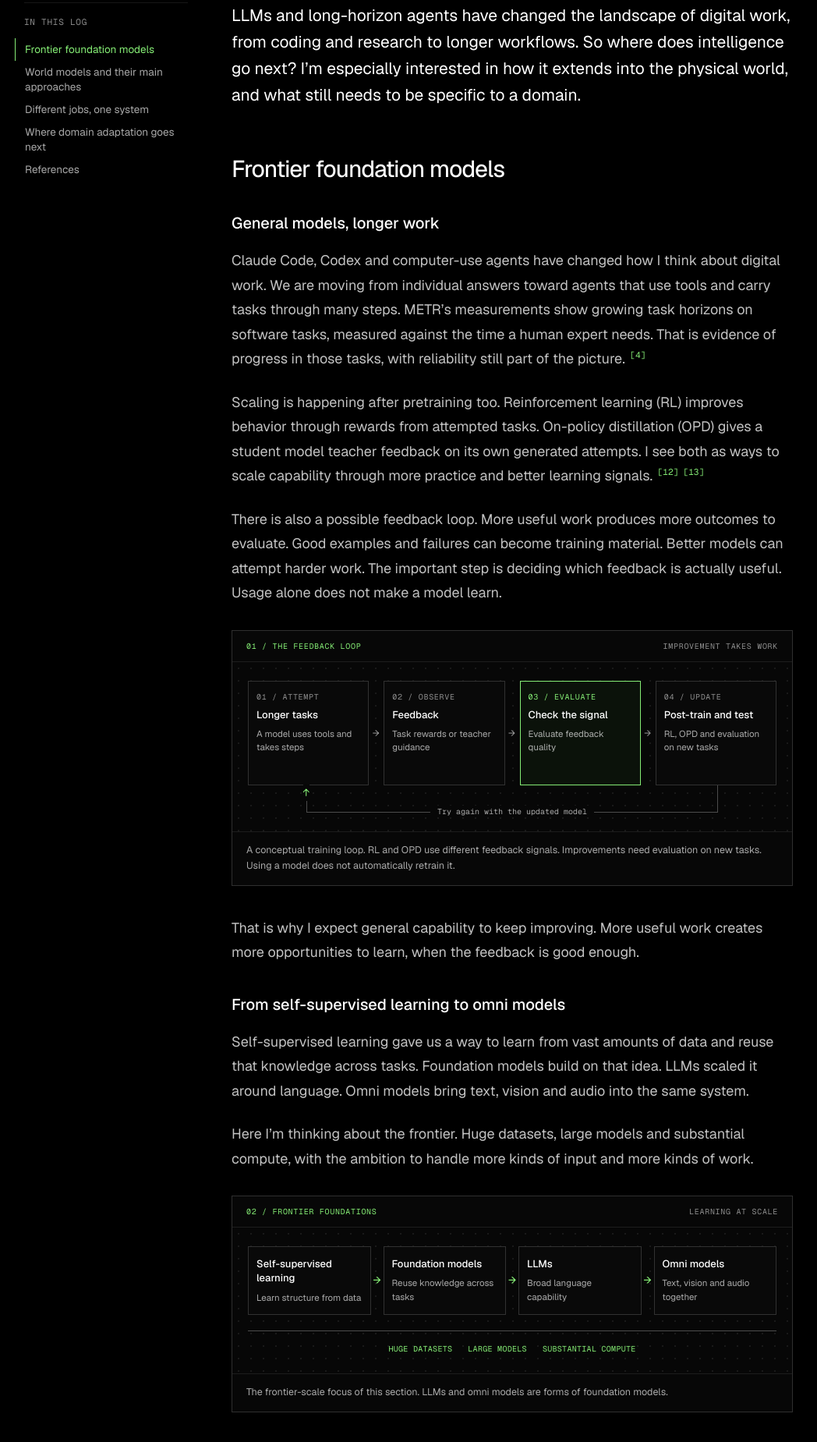
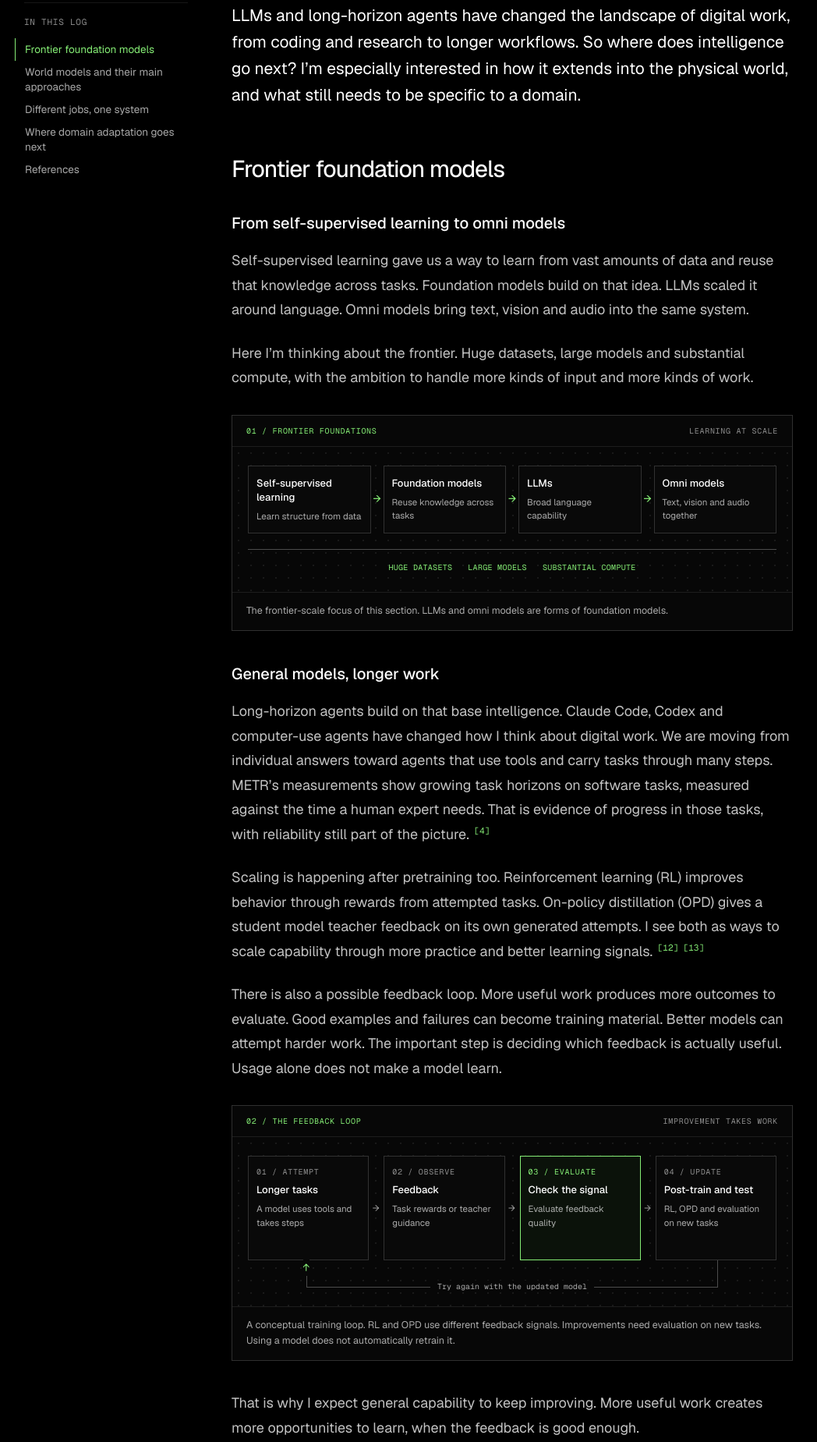
Before and after one commit to shamanez/shamanez.github.io, a website: page site/blog/general-brains-domain-adapted-worlds.html in a window 1280 px wide. Shown: the part 558-2407 px from the top of the page at 78% size, without its empty margins (106-1154 px from the left). Drawn offline with Linux system fonts and the light colour scheme.

Commit message:
Explain the SSL-to-omni foundations before long-horizon agents

```diff
--- a/content/log-001-editorial.json
+++ b/content/log-001-editorial.json
@@ -6,7 +6,7 @@
   "publicationDate": "2026-10-05",
   "refinementDate": "2026-10-09",
   "canonicalUrl": "https://shamanez.github.io/blog/general-brains-domain-adapted-worlds.html",
-  "userDirection": "Explain where intelligence goes next, how language models and different world-model functions coexist, and why domain-specific prediction matters. Preserve the author’s concise personal tone, avoid em dashes and colons in visible prose, replace the simulator/digital-twin table and rigid model-per-site proposal with explanatory figures, and cite only important sources. The first section is Frontier foundation models. Within it, long-horizon digital agents and post-training through RL and OPD come before the frontier-scale SSL/foundation/LLM/omni progression. That entire section omits world-model discussion. World models are introduced only in a separate following section.",
+  "userDirection": "Explain where intelligence goes next, how language models and different world-model functions coexist, and why domain-specific prediction matters. Preserve the author’s concise personal tone, avoid em dashes and colons in visible prose, replace the simulator/digital-twin table and rigid model-per-site proposal with explanatory figures, and cite only important sources. The first section is Frontier foundation models. Within it, the frontier-scale SSL/foundation/LLM/omni progression comes first. Long-horizon digital agents follow as systems built on that base intelligence, with further scaling through RL and OPD. That entire section omits world-model discussion. World models are introduced only in a separate following section.",
   "researchAndEditorialReview": {
     "prose": "Separate essay_editor agent at the author’s explicit request",
     "latentResearch": "Separate latent_model_research agent verified primary papers and AMI Labs",
@@ -29,9 +29,9 @@
     "The LiDAR source establishes occupancy completion/forecasting evidence, not an action-conditioned driving controller. Other sensor panels are explicit design possibilities, not existing complete systems.",
     "A planner evaluates predicted consequences against a goal. A world model does not inherently supply utility, and the controller executes actions. Potential errors and runtime requirements remain relevant.",
     "Authored visible prose and figure text contain no em dashes or colons. Reference labels are concise descriptive titles linked to their exact sources.",
-    "At the author’s request, Frontier foundation models is the first main section. General models, longer work and From self-supervised learning to omni models are subsections within it, in that order. World models and their main approaches follows as a separate main section. Existing section anchors remain valid.",
+    "At the author’s request, Frontier foundation models is the first main section. From self-supervised learning to omni models and General models, longer work are subsections within it, in that order. A transition connects long-horizon agents to the underlying base intelligence. World models and their main approaches follows as a separate main section. Existing section anchors remain valid.",
     "The foundation-model section and figure strictly omit world models. They emphasize frontier-scale datasets, model size and compute without asserting all foundation or omni models must be large. LLMs and omni models are identified as foundation-model forms.",
-    "Four figures now explain evaluated post-training feedback, frontier foundation models, two overlapping world-model groupings, and a possible combined system. Generative/spatial and latent predictive models are discussion groupings, not an exhaustive or mutually exclusive taxonomy.",
+    "Four figures now explain frontier foundation models, evaluated post-training feedback, two overlapping world-model groupings, and a possible combined system. Generative/spatial and latent predictive models are discussion groupings, not an exhaustive or mutually exclusive taxonomy.",
     "RL is described as learning from task rewards. OPD is expanded as on-policy distillation, where the student generates trajectories and a teacher provides guidance on those trajectories. These are distinct feedback mechanisms and neither is claimed to improve automatically or to eliminate reliability problems."
   ],
   "sources": [
--- a/site/blog/general-brains-domain-adapted-worlds.html
+++ b/site/blog/general-brains-domain-adapted-worlds.html
@@ -77,30 +77,11 @@
 <p class="lead">LLMs and long-horizon agents have changed the landscape of digital work, from coding and research to longer workflows. So where does intelligence go next? I’m especially interested in how it extends into the physical world, and what still needs to be specific to a domain.</p>
 
 <h2 id="frontier-foundation-models">Frontier foundation models</h2>
-<h3 id="longer-work">General models, longer work</h3>
-<p>Claude Code, Codex and computer-use agents have changed how I think about digital work. We are moving from individual answers toward agents that use tools and carry tasks through many steps. METR’s measurements show growing task horizons on software tasks, measured against the time a human expert needs. That is evidence of progress in those tasks, with reliability still part of the picture. <a class="citation" href="#ref-4" aria-label="Reference 4">[4]</a></p>
-<p>Scaling is happening after pretraining too. Reinforcement learning (RL) improves behavior through rewards from attempted tasks. On-policy distillation (OPD) gives a student model teacher feedback on its own generated attempts. I see both as ways to scale capability through more practice and better learning signals. <a class="citation" href="#ref-12" aria-label="Reference 12">[12]</a> <a class="citation" href="#ref-13" aria-label="Reference 13">[13]</a></p>
-<p>There is also a possible feedback loop. More useful work produces more outcomes to evaluate. Good examples and failures can become training material. Better models can attempt harder work. The important step is deciding which feedback is actually useful. Usage alone does not make a model learn.</p>
-<figure class="essay-figure" id="figure-data-loop" aria-labelledby="figure-data-loop-caption">
-  <div class="ef-head"><span class="ef-id">01 / The feedback loop</span><span class="ef-label">Improvement takes work</span></div>
-  <div class="ef-canvas">
-    <div class="ef-loop">
-      <div class="ef-node"><span class="ef-label">01 / Attempt</span><strong>Longer tasks</strong><small>A model uses tools and takes steps</small></div>
-      <div class="ef-node"><span class="ef-label">02 / Observe</span><strong>Feedback</strong><small>Task rewards or teacher guidance</small></div>
-      <div class="ef-node ef-gate"><span class="ef-label">03 / Evaluate</span><strong>Check the signal</strong><small>Evaluate feedback quality</small></div>
-      <div class="ef-node"><span class="ef-label">04 / Update</span><strong>Post-train and test</strong><small>RL, OPD and evaluation on new tasks</small></div>
-    </div>
-    <div class="ef-return"><span>Try again with the updated model</span></div>
-  </div>
-  <figcaption id="figure-data-loop-caption">A conceptual training loop. RL and OPD use different feedback signals. Improvements need evaluation on new tasks. Using a model does not automatically retrain it.</figcaption>
-</figure>
-<p>That is why I expect general capability to keep improving. More useful work creates more opportunities to learn, when the feedback is good enough.</p>
-
 <h3 id="from-foundation-models">From self-supervised learning to omni models</h3>
 <p>Self-supervised learning gave us a way to learn from vast amounts of data and reuse that knowledge across tasks. Foundation models build on that idea. LLMs scaled it around language. Omni models bring text, vision and audio into the same system.</p>
 <p>Here I’m thinking about the frontier. Huge datasets, large models and substantial compute, with the ambition to handle more kinds of input and more kinds of work.</p>
 <figure class="essay-figure ef-foundations" id="figure-shared-roots" aria-labelledby="figure-shared-roots-caption">
-  <div class="ef-head"><span class="ef-id">02 / Frontier foundations</span><span class="ef-label">Learning at scale</span></div>
+  <div class="ef-head"><span class="ef-id">01 / Frontier foundations</span><span class="ef-label">Learning at scale</span></div>
   <div class="ef-canvas">
     <div class="ef-foundation-path">
       <div class="ef-node"><strong>Self-supervised learning</strong><small>Learn structure from data</small></div>
@@ -115,6 +96,25 @@
   </div>
   <figcaption id="figure-shared-roots-caption">The frontier-scale focus of this section. LLMs and omni models are forms of foundation models.</figcaption>
 </figure>
+
+<h3 id="longer-work">General models, longer work</h3>
+<p>Long-horizon agents build on that base intelligence. Claude Code, Codex and computer-use agents have changed how I think about digital work. We are moving from individual answers toward agents that use tools and carry tasks through many steps. METR’s measurements show growing task horizons on software tasks, measured against the time a human expert needs. That is evidence of progress in those tasks, with reliability still part of the picture. <a class="citation" href="#ref-4" aria-label="Reference 4">[4]</a></p>
+<p>Scaling is happening after pretraining too. Reinforcement learning (RL) improves behavior through rewards from attempted tasks. On-policy distillation (OPD) gives a student model teacher feedback on its own generated attempts. I see both as ways to scale capability through more practice and better learning signals. <a class="citation" href="#ref-12" aria-label="Reference 12">[12]</a> <a class="citation" href="#ref-13" aria-label="Reference 13">[13]</a></p>
+<p>There is also a possible feedback loop. More useful work produces more outcomes to evaluate. Good examples and failures can become training material. Better models can attempt harder work. The important step is deciding which feedback is actually useful. Usage alone does not make a model learn.</p>
+<figure class="essay-figure" id="figure-data-loop" aria-labelledby="figure-data-loop-caption">
+  <div class="ef-head"><span class="ef-id">02 / The feedback loop</span><span class="ef-label">Improvement takes work</span></div>
+  <div class="ef-canvas">
+    <div class="ef-loop">
+      <div class="ef-node"><span class="ef-label">01 / Attempt</span><strong>Longer tasks</strong><small>A model uses tools and takes steps</small></div>
+      <div class="ef-node"><span class="ef-label">02 / Observe</span><strong>Feedback</strong><small>Task rewards or teacher guidance</small></div>
+      <div class="ef-node ef-gate"><span class="ef-label">03 / Evaluate</span><strong>Check the signal</strong><small>Evaluate feedback quality</small></div>
+      <div class="ef-node"><span class="ef-label">04 / Update</span><strong>Post-train and test</strong><small>RL, OPD and evaluation on new tasks</small></div>
+    </div>
+    <div class="ef-return"><span>Try again with the updated model</span></div>
+  </div>
+  <figcaption id="figure-data-loop-caption">A conceptual training loop. RL and OPD use different feedback signals. Improvements need evaluation on new tasks. Using a model does not automatically retrain it.</figcaption>
+</figure>
+<p>That is why I expect general capability to keep improving. More useful work creates more opportunities to learn, when the feedback is good enough.</p>
 
 <h2 id="world-models">World models and their main approaches</h2>
 <p>A world model learns a representation of an environment or how it changes. It might reconstruct a space, predict a future observation, or estimate what could happen after an action. Two overlapping directions matter most for what I’m thinking about here. <a class="citation" href="#ref-3" aria-label="Reference 3">[3]</a> <a class="citation" href="#ref-7" aria-label="Reference 7">[7]</a></p>
```
Also changed, not shown: README.md.
